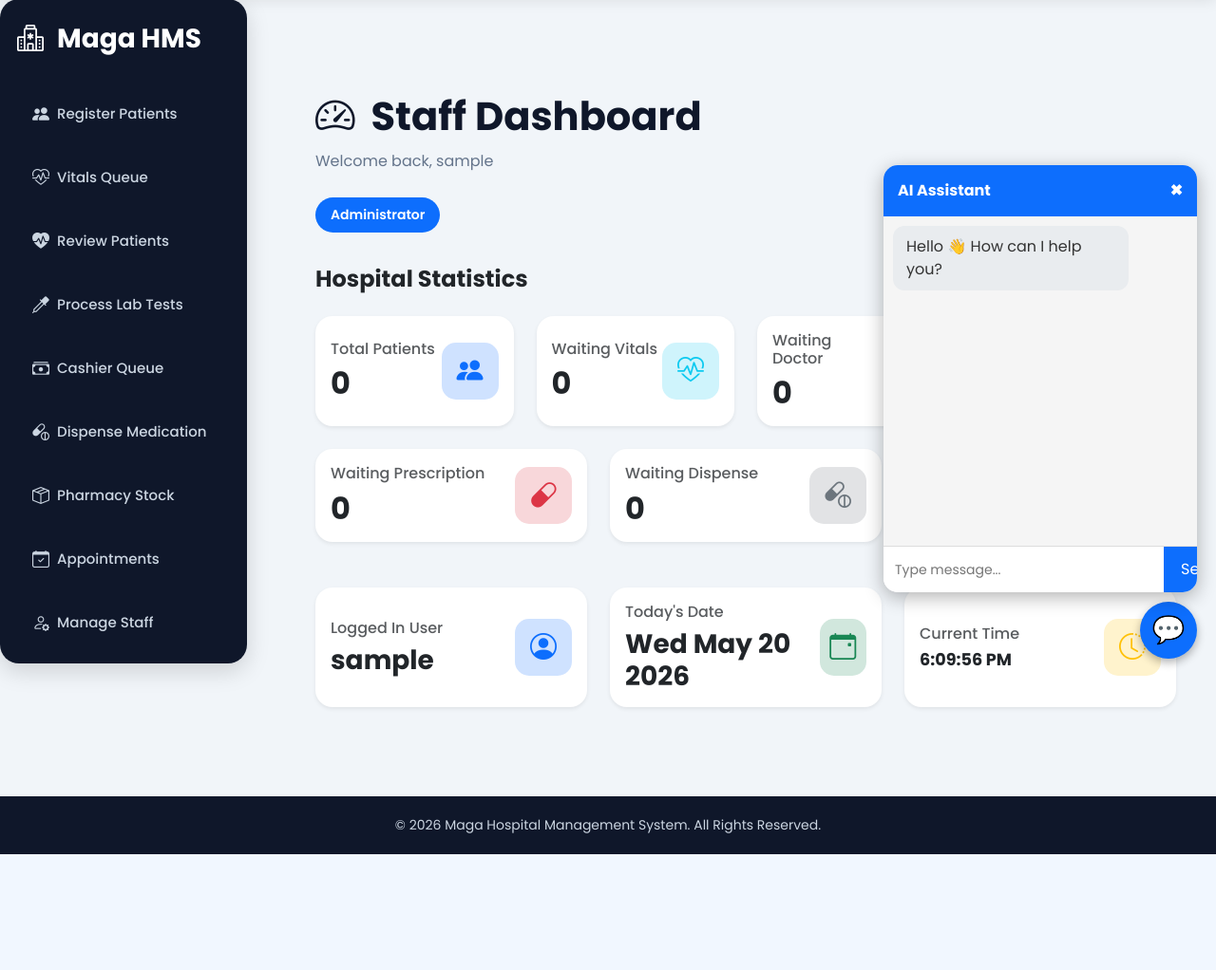
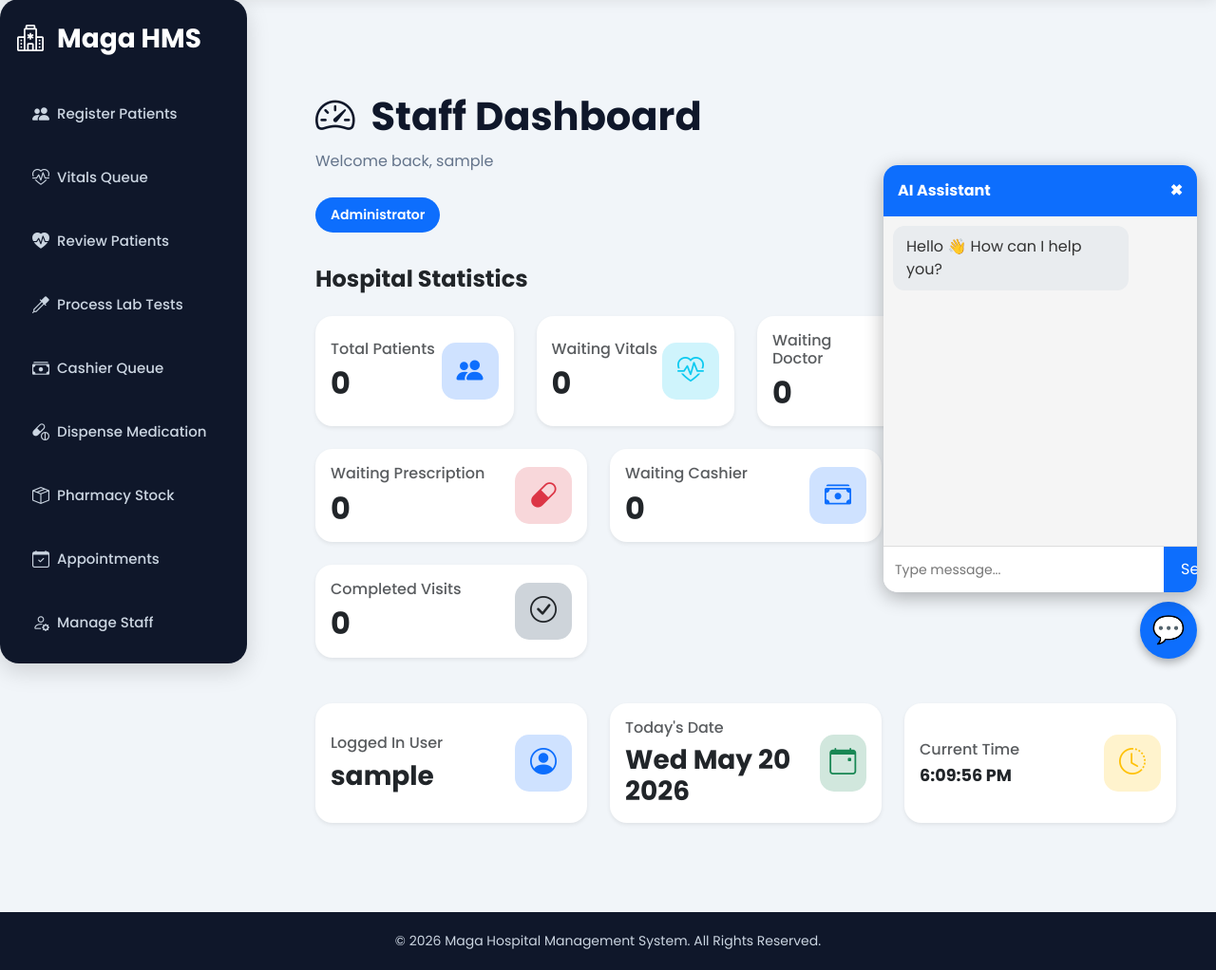
Before and after one commit to Shija-cmd/HospitalProject, a Django app: page /dashboard/ in a window 1280 px wide. Shown: the part 86-1108 px from the top of the page at 95% size. Before the commit the page ends 986 px from the top, so only its background shows below. Run offline with Django 4.2, Linux system fonts and the light colour scheme; the visitor is signed in with stand-in values (Sample User, id 1); data that the repository does not hold is empty.

Commit message:
rectifying the patients flow

```diff
--- a/magahospital/templates/magahospital/dashboard.html
+++ b/magahospital/templates/magahospital/dashboard.html
@@ -304,6 +304,41 @@
 
         </div>
 
+        <!-- WAITING CASHIER -->
+<div class="col-md-4">
+
+    <div class="card stat-card border-0 shadow-sm h-100">
+
+        <div class="card-body d-flex justify-content-between align-items-center">
+
+            <div>
+
+                <h6 class="text-muted mb-2">
+
+                    Waiting Cashier
+
+                </h6>
+
+                <h2 class="fw-bold mb-0">
+
+                    {{ cashier_waiting }}
+
+                </h2>
+
+            </div>
+
+            <div class="stat-icon bg-primary-subtle text-primary">
+
+                <i class="bi bi-cash-stack fs-3"></i>
+
+            </div>
+
+        </div>
+
+    </div>
+
+</div>
+
         <!-- WAITING DISPENSE -->
         <div class="col-md-4">
 
--- a/magahospital/views.py
+++ b/magahospital/views.py
@@ -146,15 +146,19 @@ def dashboard(request):
         ).count(),
 
         'doctor_waiting': Visit.objects.filter(
-            status='Doctor'
+            status='Waiting Doctor'
         ).count(),
 
         'lab_waiting': Visit.objects.filter(
-            status='Lab'
+            status='Waiting Lab'
         ).count(),
 
         'prescription_waiting': Visit.objects.filter(
-            status='Prescription'
+            status='Doctor Review'
+        ).count(),
+
+        'cashier_waiting': Visit.objects.filter(
+            status='Waiting Cashier'
         ).count(),
 
         'dispense_waiting': Visit.objects.filter(
```
